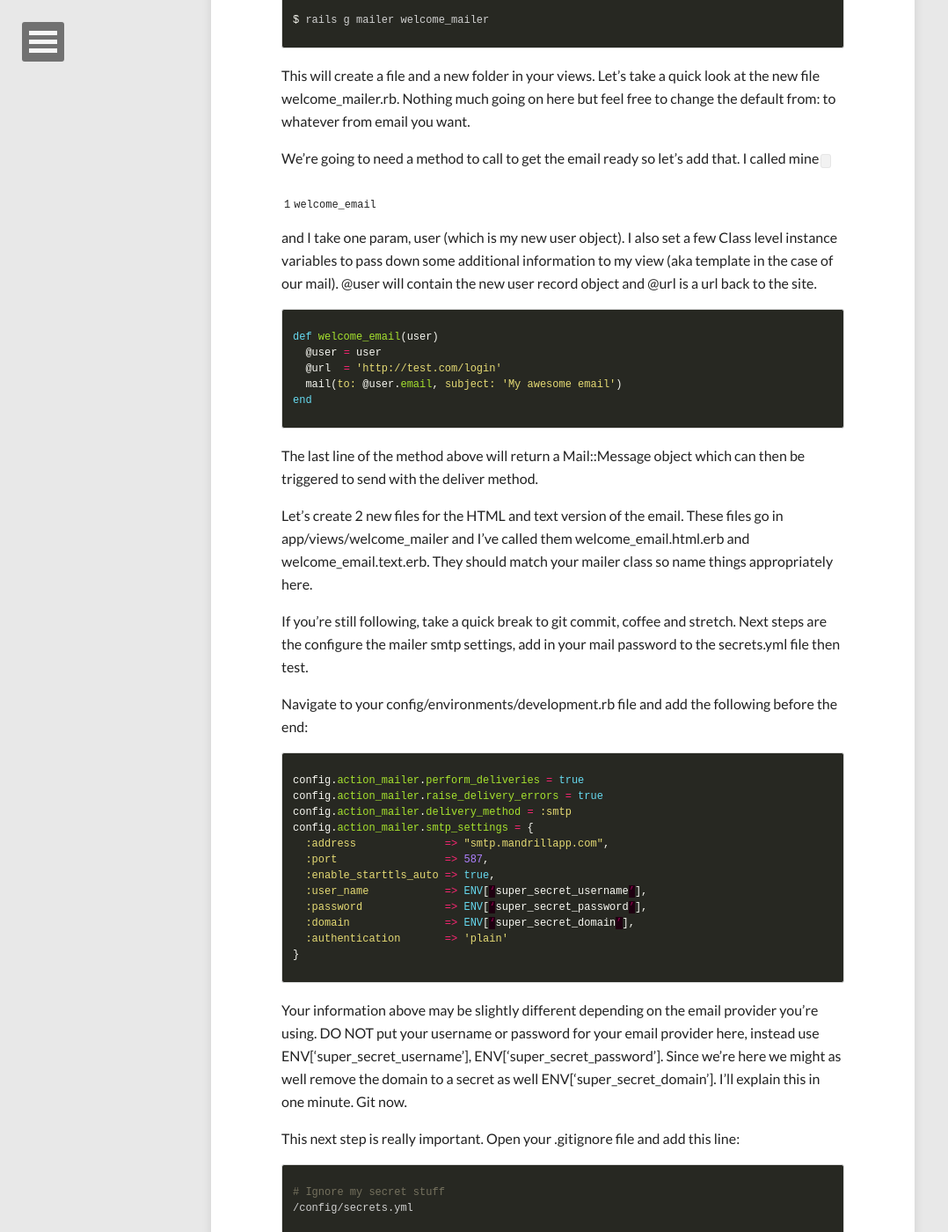
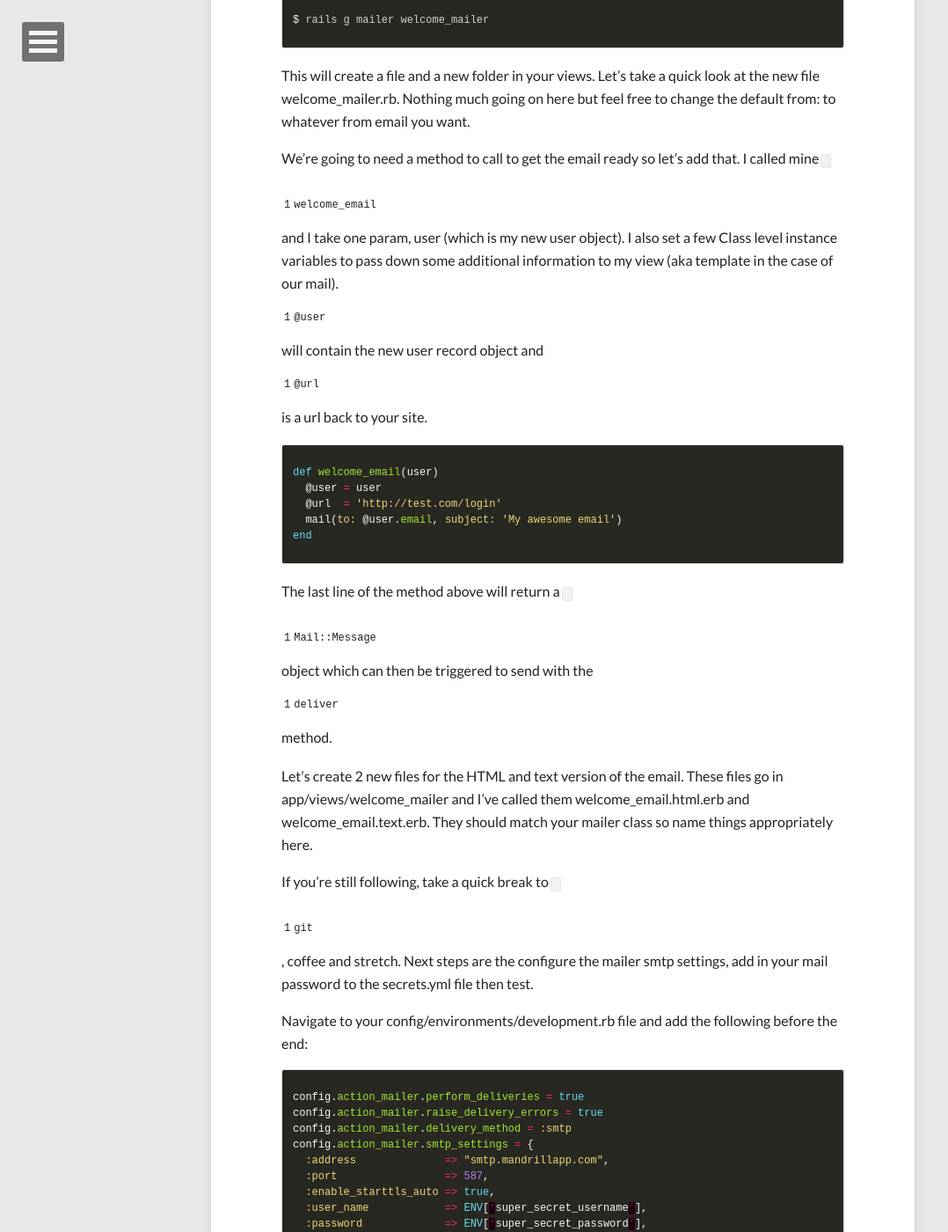
Before and after one commit to chadcodes/chadcodes.github.io, a Jekyll site: the page built from _posts/2014-06-30-actionmailer-for-localhost.markdown, in a window 1280 px wide and 1400 px high, scrolled down 2250 px. Shown: the whole window at 88% size, without its empty margins (0-1078 px from the left). Built offline with Jekyll 4.4.1, drawn with Linux system fonts in a browser that asks for light colours; nearby versions of some CDN libraries; some of the changed text lies outside the part shown.

Commit message:
spelling

```diff
--- a/_posts/2014-06-30-actionmailer-for-localhost.markdown
+++ b/_posts/2014-06-30-actionmailer-for-localhost.markdown
@@ -67,7 +67,7 @@ $ rails g mailer welcome_mailer
 
 This will create a file and a new folder in your views.  Let’s take a quick look at the new file welcome_mailer.rb.  Nothing much going on here but feel free to change the default from: to whatever from email you want.
 
-We’re going to need a method to call to get the email ready so let’s add that.  I called mine `welcome_email` and I take one param, user (which is my new user object).  I also set a few Class level instance variables to pass down some additional information to my view (aka template in the case of our mail).  @user will contain the new user record object and @url is a url back to the site.
+We’re going to need a method to call to get the email ready so let’s add that.  I called mine `welcome_email` and I take one param, user (which is my new user object).  I also set a few Class level instance variables to pass down some additional information to my view (aka template in the case of our mail).  `@user` will contain the new user record object and `@url` is a url back to your site.
 
 {% highlight ruby %}
 def welcome_email(user)
@@ -77,11 +77,11 @@ def welcome_email(user)
 end
 {% endhighlight %}
 
-The last line of the method above will return a Mail::Message object which can then be triggered to send with the deliver method.
+The last line of the method above will return a `Mail::Message` object which can then be triggered to send with the `deliver` method.
 
 Let’s create 2 new files for the HTML and text version of the email.  These files go in app/views/welcome_mailer and I’ve called them welcome_email.html.erb and welcome_email.text.erb.  They should match your mailer class so name things appropriately here.
 
-If you’re still following, take a quick break to git commit, coffee and stretch.  Next steps are the configure the mailer smtp settings, add in your mail password to the secrets.yml file then test.
+If you’re still following, take a quick break to `git`, coffee and stretch.  Next steps are the configure the mailer smtp settings, add in your mail password to the secrets.yml file then test.
 
 Navigate to your config/environments/development.rb file and add the following before the end:
 
@@ -100,7 +100,7 @@ config.action_mailer.smtp_settings = {
 }
 {% endhighlight %}
 
-Your information above may be slightly different depending on the email provider you’re using.  DO NOT put your username or password for your email provider here, instead use ENV[‘super_secret_username’], ENV[‘super_secret_password’].  Since we’re here we might as well remove the domain to a secret as well ENV[‘super_secret_domain’].  I’ll explain this in one minute.  Git now.
+Your information above may be slightly different depending on the email provider you’re using.  DO NOT put your username or password for your email provider here, instead use `ENV[‘super_secret_username’]`, `ENV[‘super_secret_password’]`.  Since we’re here we might as well remove the domain to a secret as well `ENV[‘super_secret_domain’]`.  I’ll explain this in one minute.  Git now.
 
 This next step is really important.  Open your .gitignore file and add this line:
 
@@ -131,7 +131,7 @@ Add this line to your config/application.rb file:
 ENV.update YAML.load_file('config/secrets.yml')[Rails.env] rescue {}
 {% endhighlight %}
 
-You’ll need to reload your rails environment to see the new changes so kill your server and run it again.  Let’s jump into the rails console to see if the secrets.yml loaded up for us.  Inside your console type ENV and you should get a big long hash.  Somewhere in there is going to be your secret variables, if not something went wrong.  Retrace your steps and make sure you can see that in your ENV hash.
+You’ll need to reload your rails environment to see the new changes so kill your server and run it again.  Let’s jump into the rails console to see if the secrets.yml loaded up for us.  Inside your console type `ENV` and you should get a big long hash.  Somewhere in there is going to be your secret variables, if not, something went wrong.  Retrace your steps and make sure you can see that in your ENV hash.
 
 If everything looks good, git commit.
 
```
